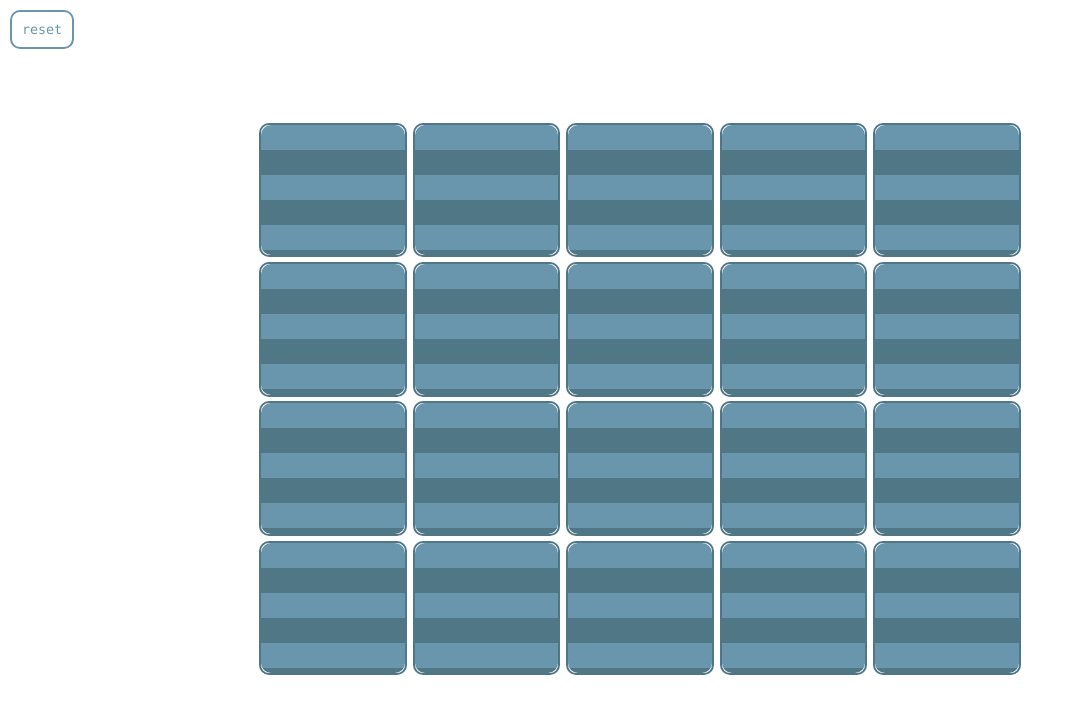
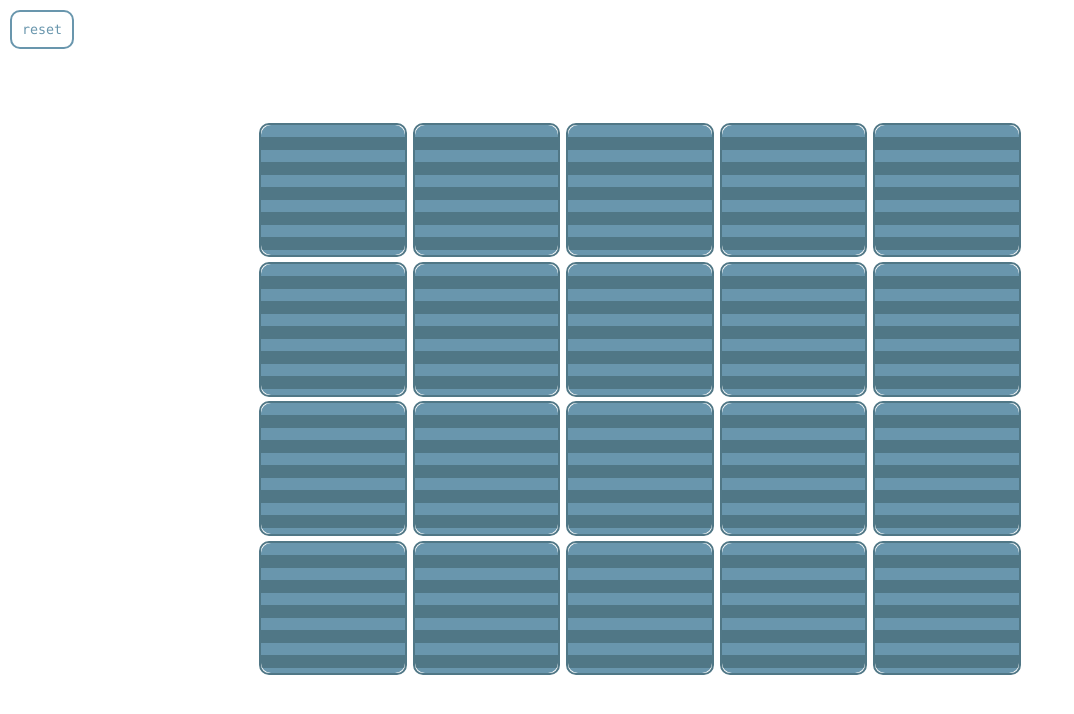
Before and after one commit to jimenglish81/memorygame, a plain HTML site: page index.html in a window 1280 px wide. Shown: the whole page, without its empty margins (0-1074 px from the left). Drawn offline with nearby package versions, Linux system fonts and the light colour scheme.

Commit message:
adjust striping

```diff
--- a/src/memorygame.css
+++ b/src/memorygame.css
@@ -97,7 +97,7 @@ body {
    z-index: 2;
    background-color: #6996AD;
    background-image: linear-gradient(transparent 50%, #507786 50%);
-   background-size: 50px 50px;
+   background-size: 25px 25px;
 }
 
 .results {
```
